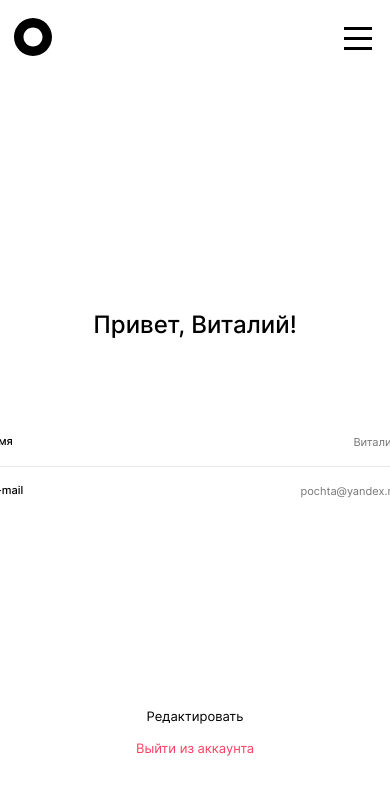
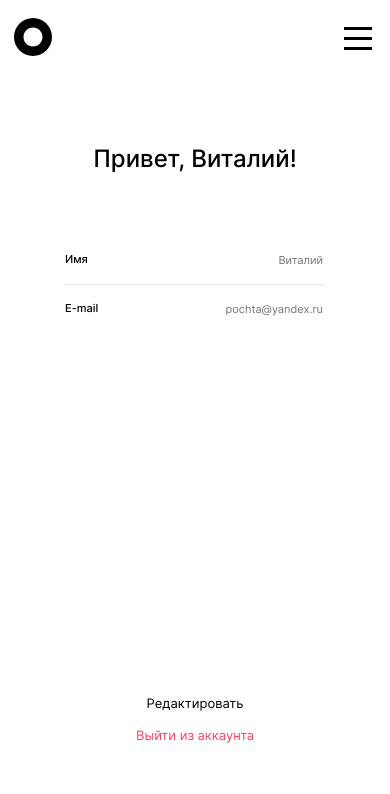
Before and after one commit to alinasemm/movies-explorer-frontend, a React (Create React App) app: page /profile in a window 390 px wide. Shown: the top 794 px of the page. Built offline with nearby package versions, Linux system fonts and the light colour scheme.

Commit message:
Сделала верстку страницы Profile под 368px

```diff
--- a/src/components/Profile/Profile.css
+++ b/src/components/Profile/Profile.css
@@ -70,6 +70,9 @@
 }
 
 @media screen and (max-width: 770px) {
+  .profile__form {
+    min-width: 260px;
+  }
   .profile__name {
     margin-top: 236px;
     margin-bottom: 96px;
@@ -78,3 +81,14 @@
     margin-bottom: 210px;
   }
 }
+
+@media screen and (max-width: 400px) {
+
+  .profile__name {
+    margin-top: 70px;
+    margin-bottom: 80px;
+  }
+  .profile__form {
+    margin-bottom: 379px;
+  }
+}
```
